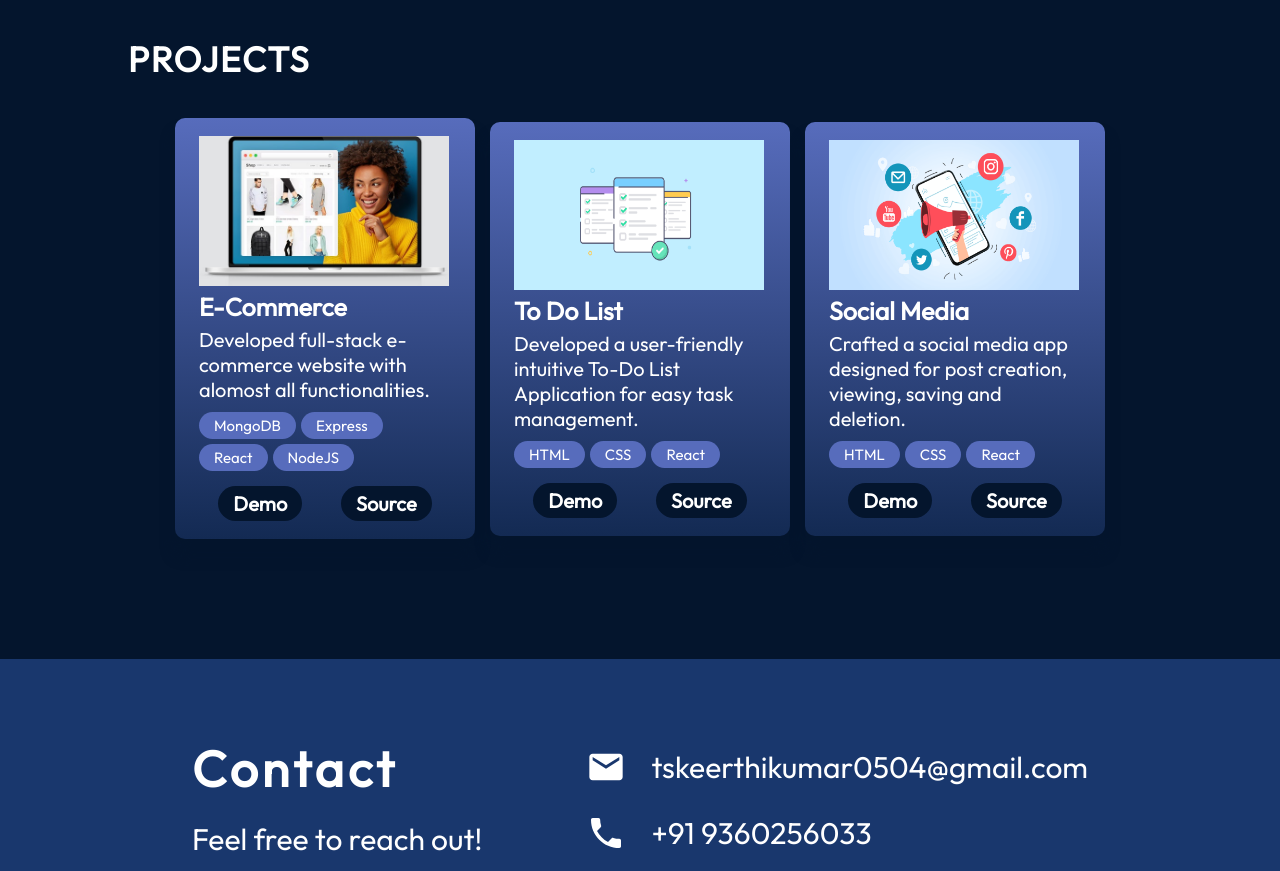
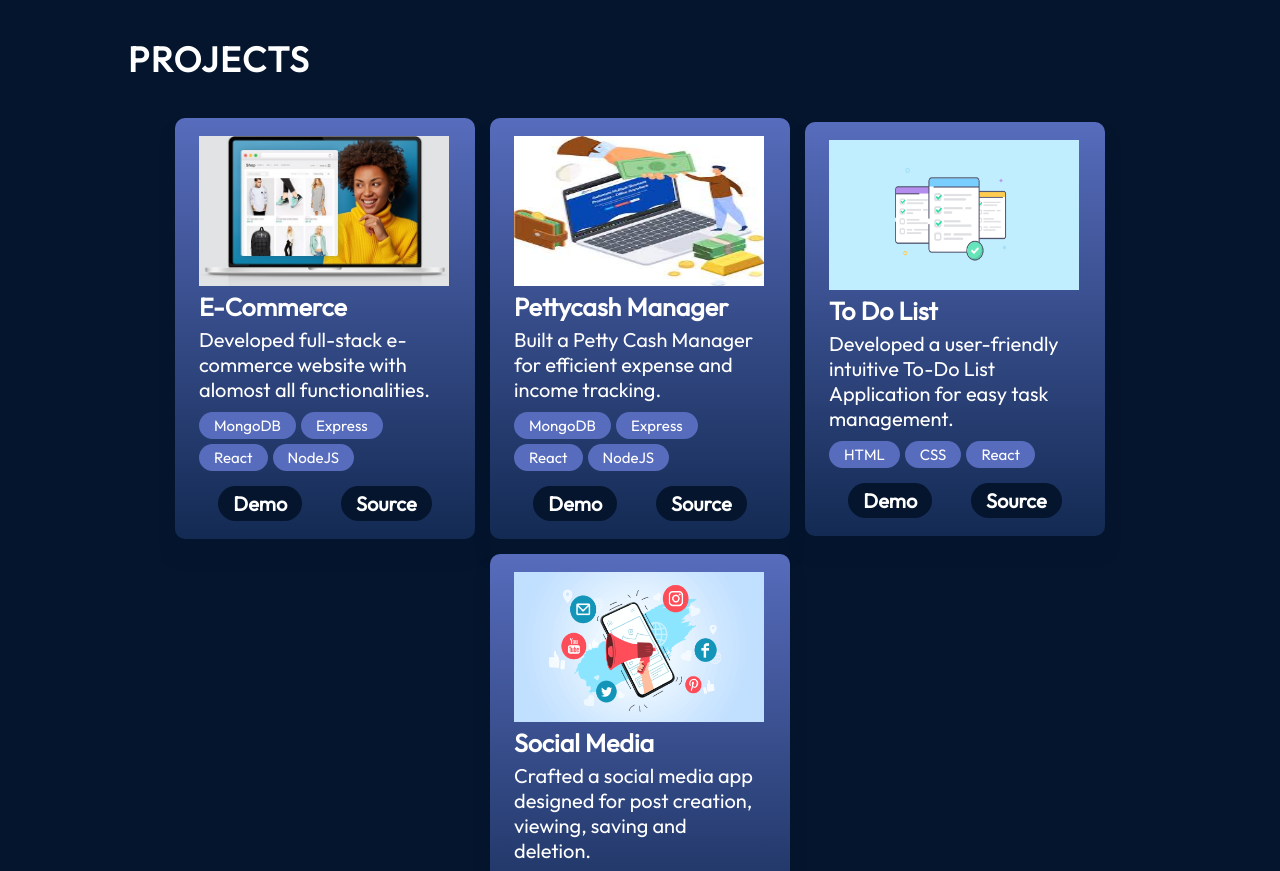
Before and after one commit to KEERTHIKUMAR0504/Portfolio, a React (Vite) app: page / in a window 1280 px wide. Shown: the part 1920-2791 px from the top of the page. Built offline with nearby package versions, Linux system fonts and the light colour scheme.

Commit message:
added new project.

```diff
--- a/src/components/Profile/Profile.jsx
+++ b/src/components/Profile/Profile.jsx
@@ -1,5 +1,5 @@
 import React from "react";
-import {AiOutlineGithub, AiOutlineInstagram, AiOutlineLinkedin} from 'react-icons/ai'
+import {AiOutlineGithub, AiOutlineLinkedin} from 'react-icons/ai'
 
 import styles from "./Profile.module.css";
 import { getImageUrl } from "../../utils";
--- a/src/data/projects.json
+++ b/src/data/projects.json
@@ -6,6 +6,14 @@
       "skills": ["MongoDB", "Express", "React", "NodeJS"],
       "demo": "http://13.60.25.29/",
       "source": "https://github.com/KeerthikumarTS/Snapkart"
+    },
+    {
+      "title": "Pettycash Manager",
+      "imageSrc": "projects/pettycashImg.jpg",
+      "description": "Built a Petty Cash Manager for efficient expense and income tracking.",
+      "skills": ["MongoDB", "Express", "React", "NodeJS"],
+      "demo": "https://snazzy-lamington-814589.netlify.app/login",
+      "source": "https://github.com/KeerthikumarTS/Pettycash-manager-frontend"
     },
     {
       "title": "To Do List",
```
Also changed, not shown: assets/projects/pettycashImg.jpg (added).
